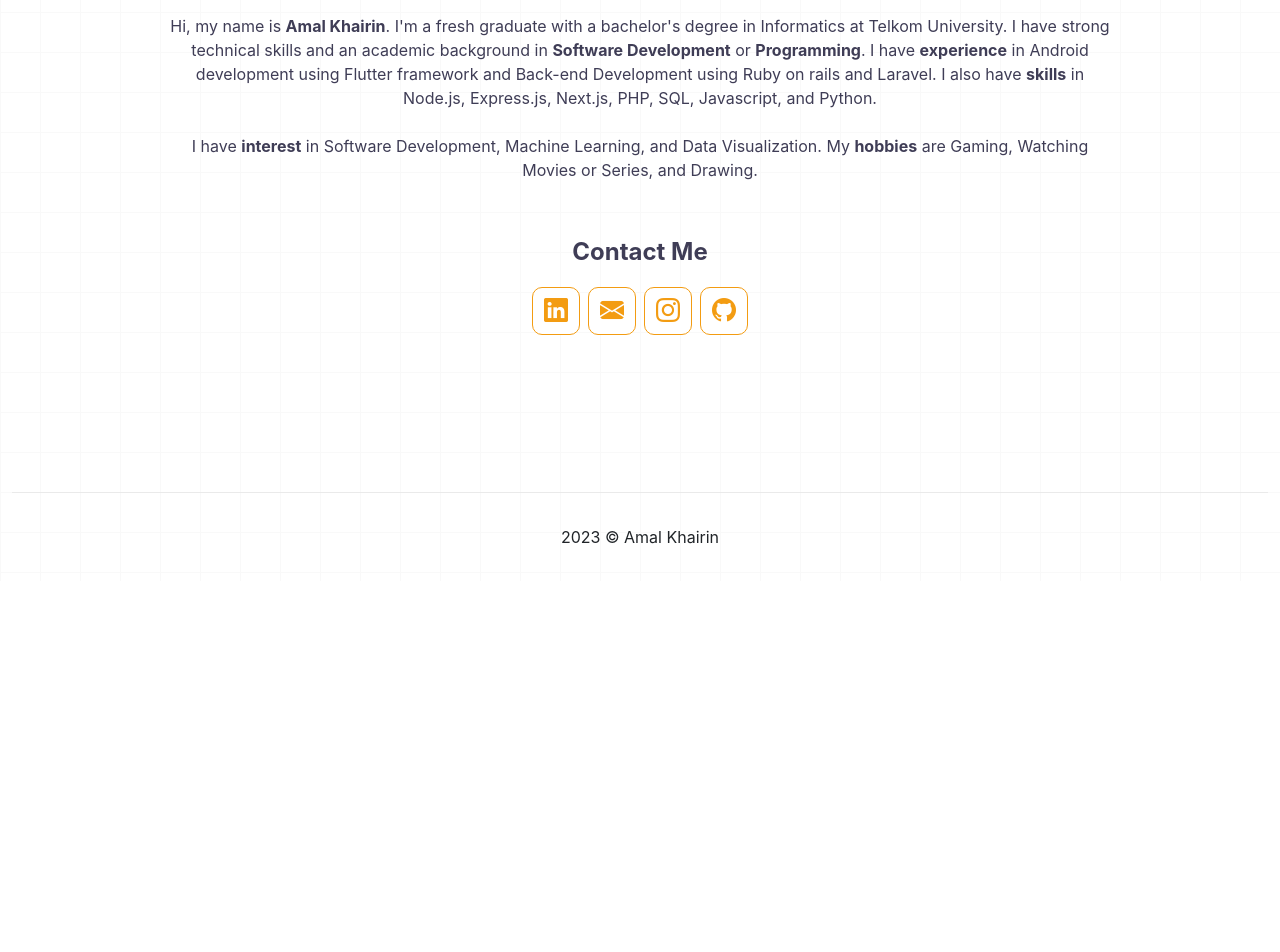
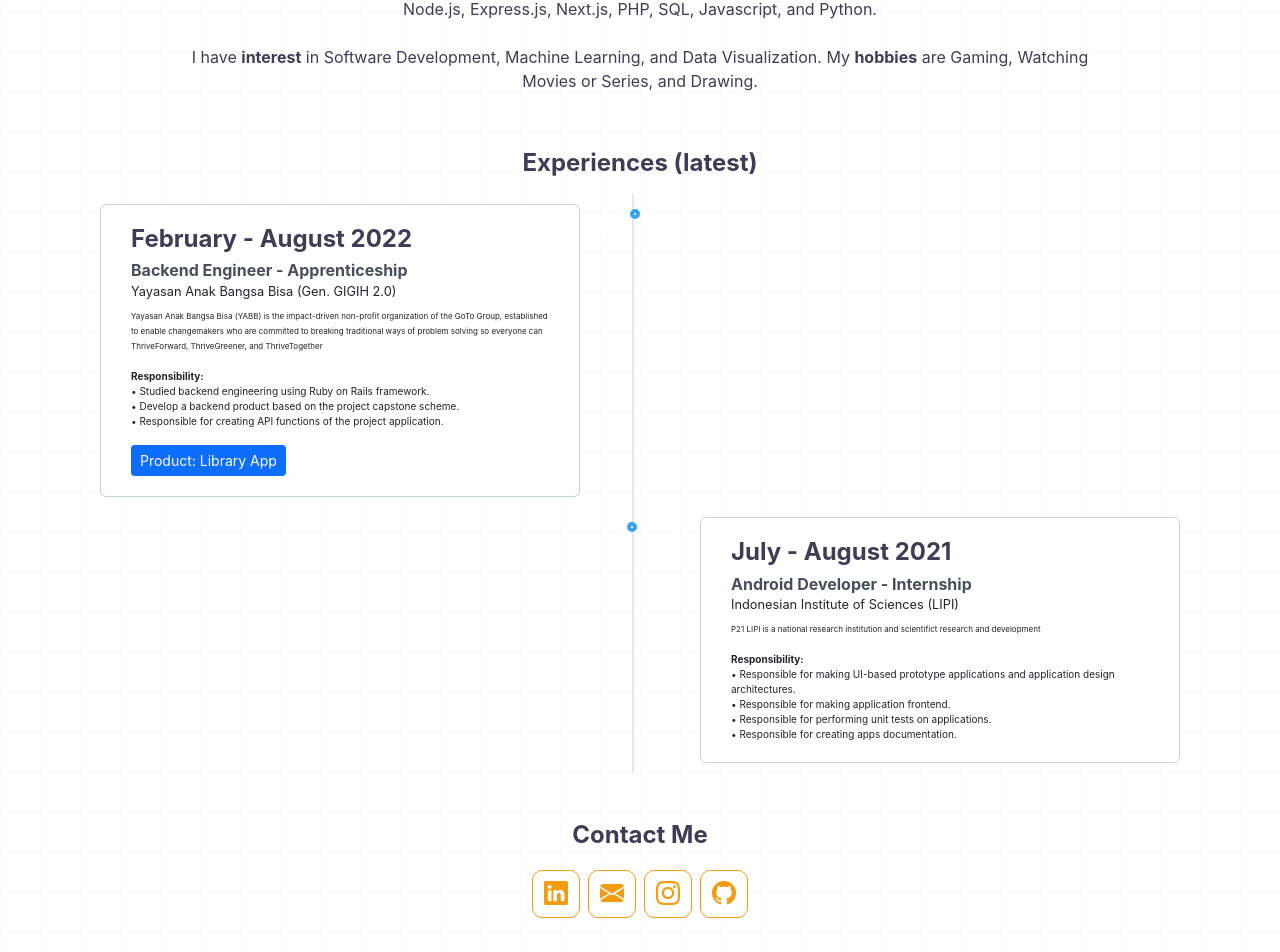
Before and after one commit to amalkhairin/next-js-web, a Next.js app: page /about in a window 1280 px wide. Shown: the part 328-1280 px from the top of the page. Before the commit the page ends 909 px from the top, so only its background shows below. Built offline with nearby package versions, Linux system fonts and the light colour scheme.

Commit message:
add timeline in about page

```diff
--- a/pages/about.js
+++ b/pages/about.js
@@ -33,6 +33,41 @@ export default function About() {
             I have <b>interest</b> in Software Development, Machine Learning, and Data Visualization. My <b>hobbies</b> are Gaming, Watching Movies or Series, and Drawing.
         </p>
 
+        <h2 className='mt-5 mb-3'>Experiences (latest)</h2>
+
+        <div class="timeline">
+            <div class="time-container left">
+                <div class="time-content">
+                    <h2>February - August 2022</h2>
+                    <h4 style={{ color: '#474e5d' }} className='mt-2'><strong>Backend Engineer - Apprenticeship</strong></h4>
+                    <h6><small>Yayasan Anak Bangsa Bisa (Gen. GIGIH 2.0)</small></h6>
+                    <p className='mt-2' style={{ fontSize:10 }}><small>Yayasan Anak Bangsa Bisa (YABB) is the impact-driven non-profit organization of the GoTo Group, established to enable changemakers who are committed to breaking traditional ways of problem solving so everyone can ThriveForward, ThriveGreener, and ThriveTogether</small></p>
+                    <p className='mt-3' style={{ fontSize:10 }}><b>Responsibility:</b></p>
+                    <ul style={{ fontSize:10 }}>
+                      <li> • Studied backend engineering using Ruby on Rails framework.</li>
+                      <li> • Develop a backend product based on the project capstone scheme.</li>
+                      <li> • Responsible for creating API functions of the project application.</li>
+                    </ul>
+                    <a href='../apps' className='btn btn-sm btn-primary mt-3'>Product: Library App</a>
+                </div>
+            </div>
+            <div class="time-container right">
+                <div class="time-content">
+                    <h2>July - August 2021</h2>
+                    <h4 style={{ color: '#474e5d' }} className='mt-2'><strong>Android Developer - Internship</strong></h4>
+                    <h6><small>Indonesian Institute of Sciences (LIPI)</small></h6>
+                    <p className='mt-2' style={{ fontSize:10 }}><small>P21 LIPI is a national research institution and scientifict research and development</small></p>
+                    <p className='mt-3' style={{ fontSize:10 }}><b>Responsibility:</b></p>
+                    <ul style={{ fontSize:10 }}>
+                      <li> • Responsible for making UI-based prototype applications and application design architectures.</li>
+                      <li> • Responsible for making application frontend.</li>
+                      <li> • Responsible for performing unit tests on applications.</li>
+                      <li> • Responsible for creating apps documentation.</li>
+                    </ul>
+                </div>
+            </div>
+        </div>
+
         <h2 className='pt-5 pb-3'>Contact Me</h2>
         <div>
           <button className='btn-icon' onClick={() => handleClick(Constant.LINKED_IN_URL)}>
--- a/styles/globals.css
+++ b/styles/globals.css
@@ -5,6 +5,7 @@
 /* * {
   border: red 1px solid;
 } */
+
 
 html,
 body {
@@ -174,8 +175,124 @@ blockquote p {
   color: #F39C12 !important;
 }
 
+/*  */
+
+.time-body {
+  background-color: #474e5d;
+  font-family: Helvetica, sans-serif
+}
+
+.timeline {
+  position: relative;
+  max-width: 1200px;
+  margin: 0 auto
+}
+
+.timeline::after {
+  content: '';
+  position: absolute;
+  width: 2px;
+  background-color: #e5e9eb;
+  top: 0;
+  bottom: 0;
+  left: 50%;
+  margin-left: -8px
+}
+
+.time-container {
+  padding: 10px 60px;
+  position: relative;
+  background-color: inherit;
+  width: 50%
+}
+
+.time-container::after {
+  content: '';
+  position: absolute;
+  width: 10px;
+  height: 10px;
+  right: 0;
+  background-color: #fff;
+  border: 4px solid #39a3eb;
+  top: 15px;
+  border-radius: 50%;
+  z-index: 1
+}
+
+.left {
+  left: 0
+}
+
+.right {
+  left: 50%
+}
+
+.left::before {
+  content: " ";
+  height: 0;
+  position: absolute;
+  top: 22px;
+  width: 0;
+  z-index: 1;
+  right: 30px;
+  border: solid #fff;
+  border-width: 10px 0 10px 10px;
+  border-color: transparent transparent transparent #fff
+}
+
+.right::before {
+  content: " ";
+  height: 0;
+  position: absolute;
+  top: 22px;
+  width: 0;
+  z-index: 1;
+  left: 30px;
+  border: solid #fff;
+  border-width: 10px 10px 10px 0;
+  border-color: transparent #fff transparent transparent
+}
+
+.right::after {
+  left: -13px
+}
+
+.time-content {
+  padding: 20px 30px;
+  background-color: #fff;
+  border: 1px solid #c6d3d3;
+  position: relative;
+  border-radius: 6px
+}
+
 @media only screen and (max-width: 600px) {
   .content-body {
     font-size: 16px;
   }
+
+  .timeline::after {
+        left: 31px
+    }
+
+    .time-container {
+        width: 100%;
+        padding-left: 70px;
+        padding-right: 25px
+    }
+
+    .time-container::before {
+        left: 60px;
+        border: solid #fff;
+        border-width: 10px 10px 10px 0;
+        border-color: transparent #fff transparent transparent
+    }
+
+    .left::after,
+    .right::after {
+        left: 18px
+    }
+
+    .right {
+        left: 0
+    }
 }
```
